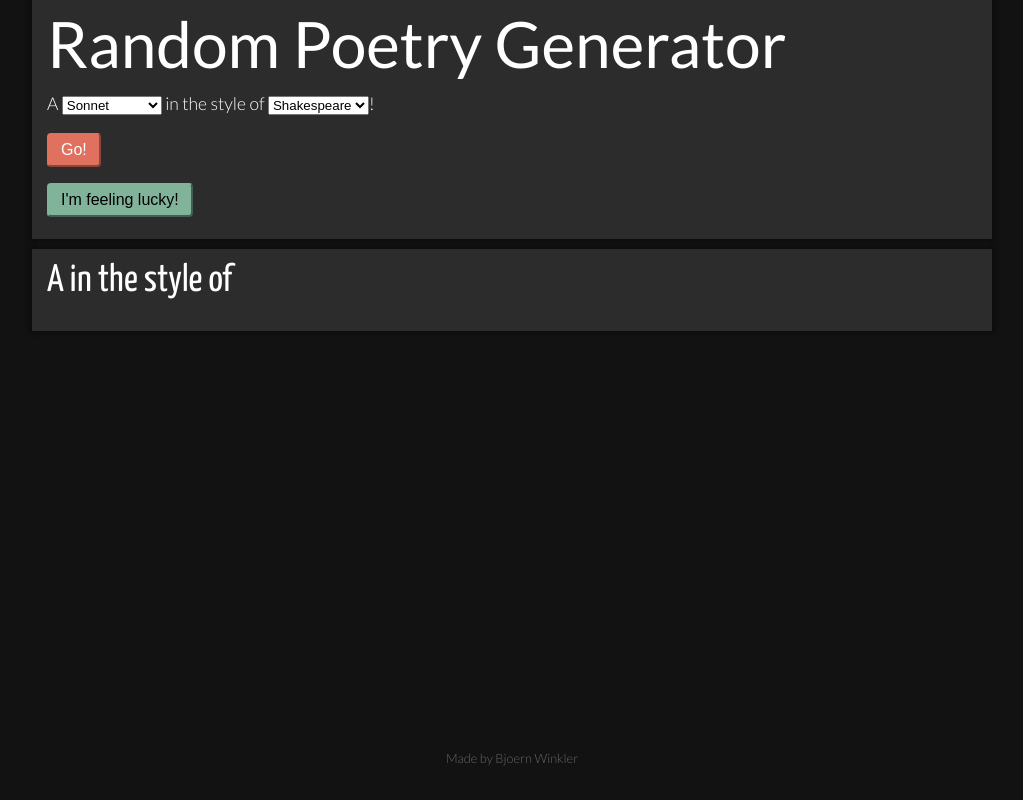
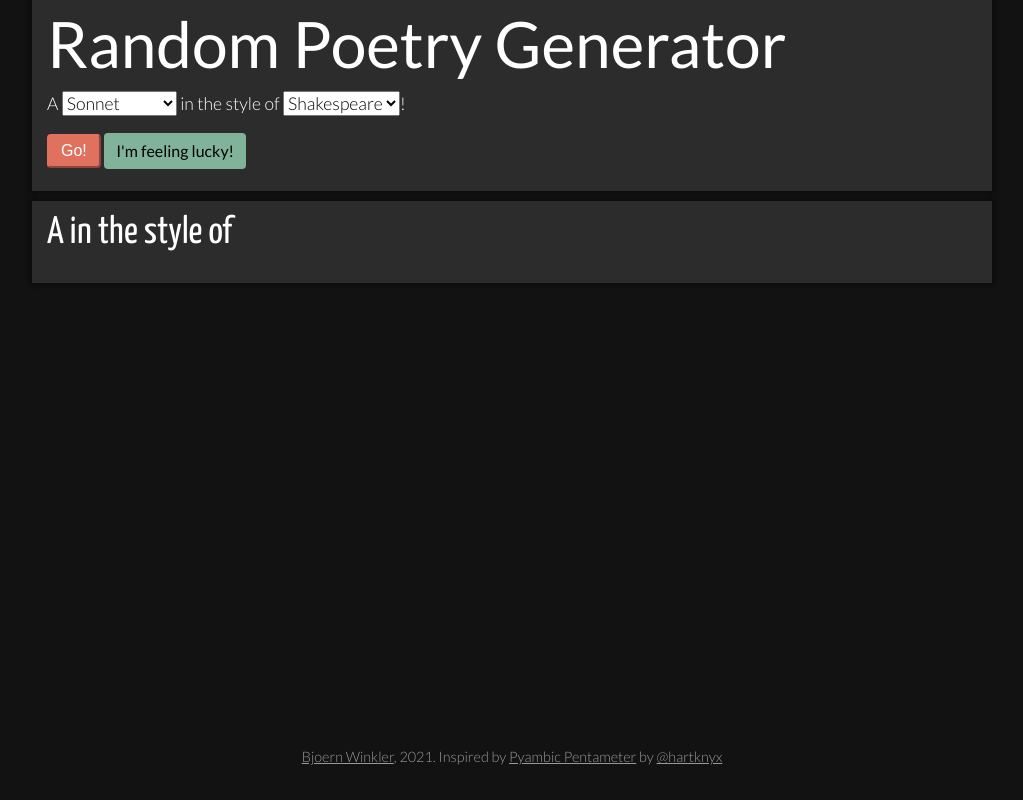
Before and after one commit to bjrnwnklr/random-poetry, a Flask app: template app/templates/generate.html in a window 1280 px wide. Shown: the whole page, without its empty margins (128-1151 px from the left). Run offline with Flask 2, Linux system fonts and the light colour scheme; the template is opened without the code that fills it: values that come from a table or form of the project are taken from there, others are empty; parts of the project's set-up code (start-up, migrations or seed data) failed here and were passed over.

Commit message:
random button properly implemented; footer format

```diff
--- a/app/static/style.css
+++ b/app/static/style.css
@@ -5,7 +5,7 @@
     --font-on-primary-color: #000000;
     --primary-color: #e0715f;
     --secondary-color: #81b29a;
-    --muted-font-color: #666666;
+    --muted-font-color: #9c9898;
 }
 
 /* Reset browser defaults, this style will be applied to every element */
@@ -50,6 +50,14 @@
     margin-bottom: 0.5rem;
 }
 
+.select-field {
+    font-family: 'Lato', sans-serif;
+    font-weight: 300;
+    -webkit-font-smoothing: antialiased;
+    line-height: 1.5;
+    font-size: 1.1rem;
+}
+
 /* create a footer that stays at the bottom, as found at https://dev.to/akshay_rajput/keep-footer-at-bottom-of-page-using-flexbox-4a6f */
 .pagewrap {
     display: flex;
@@ -80,8 +88,13 @@
 
 footer {
     text-align: center;
-    font-size: 0.8rem;
+    font-size: 0.9rem;
     color: var(--muted-font-color);
+}
+
+footer a{
+    color: var(--muted-font-color);
+    text-decoration: underline;
 }
 
 .poemheader {
@@ -103,30 +116,15 @@
     white-space: pre-line;
 }
 
-
-.form-control {
-    display: block;
-    width: 100%;
-    padding: 0.375rem 0.75rem;
-    border: 1px solid #ced4da;
-    border-radius: 0.25rem;
-    font-size: 1rem;
-    font-weight: 400;
-    line-height: 1.5;
-}
-
-.form-group {
-    margin-bottom: 1.5rem;
-}
-
 .btn {
     border-radius: 0.25rem;
     font-size: 1rem;
     font-weight: 400;
     padding: 0.375rem 0.75rem;
     text-align: center;
+    text-decoration: none;
     vertical-align: middle;
-    display: inline-block
+    display: inline-block;
 }
 
 .btn-primary {
--- a/app/templates/generate.html
+++ b/app/templates/generate.html
@@ -18,15 +18,10 @@
                     <form action="" method="POST" novalidate>
                         {{ form.hidden_tag() }}
                         <p>
-                            A {{ form.poemstyle }} in the style of {{ form.textcorpus }}!
+                            A {{ form.poemstyle(class='select-field') }} in the style of {{ form.textcorpus(class='select-field') }}!
                         </p>
                         <p>
-                            {{ form.submit(class="btn btn-primary") }}
-                        </p>
-                    </form>
-                    <form action="" method="POST" novalidate>
-                        <p>
-                            {{ form.randompoem(class="btn btn-secondary") }}
+                            {{ form.submit(class="btn btn-primary") }} <a href="/" class="btn btn-secondary">I'm feeling lucky!</a>
                         </p>
                     </form>
                 </div>
@@ -38,7 +33,8 @@
         </main>
         <footer class="boxed">
             <p>
-                Made by Bjoern Winkler
+                <a href="https://github.com/bjrnwnklr/random-poetry">Bjoern Winkler</a>, 2021. Inspired by <a class="text-info" href="https://www.github.com/katlings/pyambic-pentameter">Pyambic Pentameter</a>
+                by <a class="text-info" href="https://www.twitter.com/hartknyx">@hartknyx</a>
             </p>
         </footer>
     </div>
```
